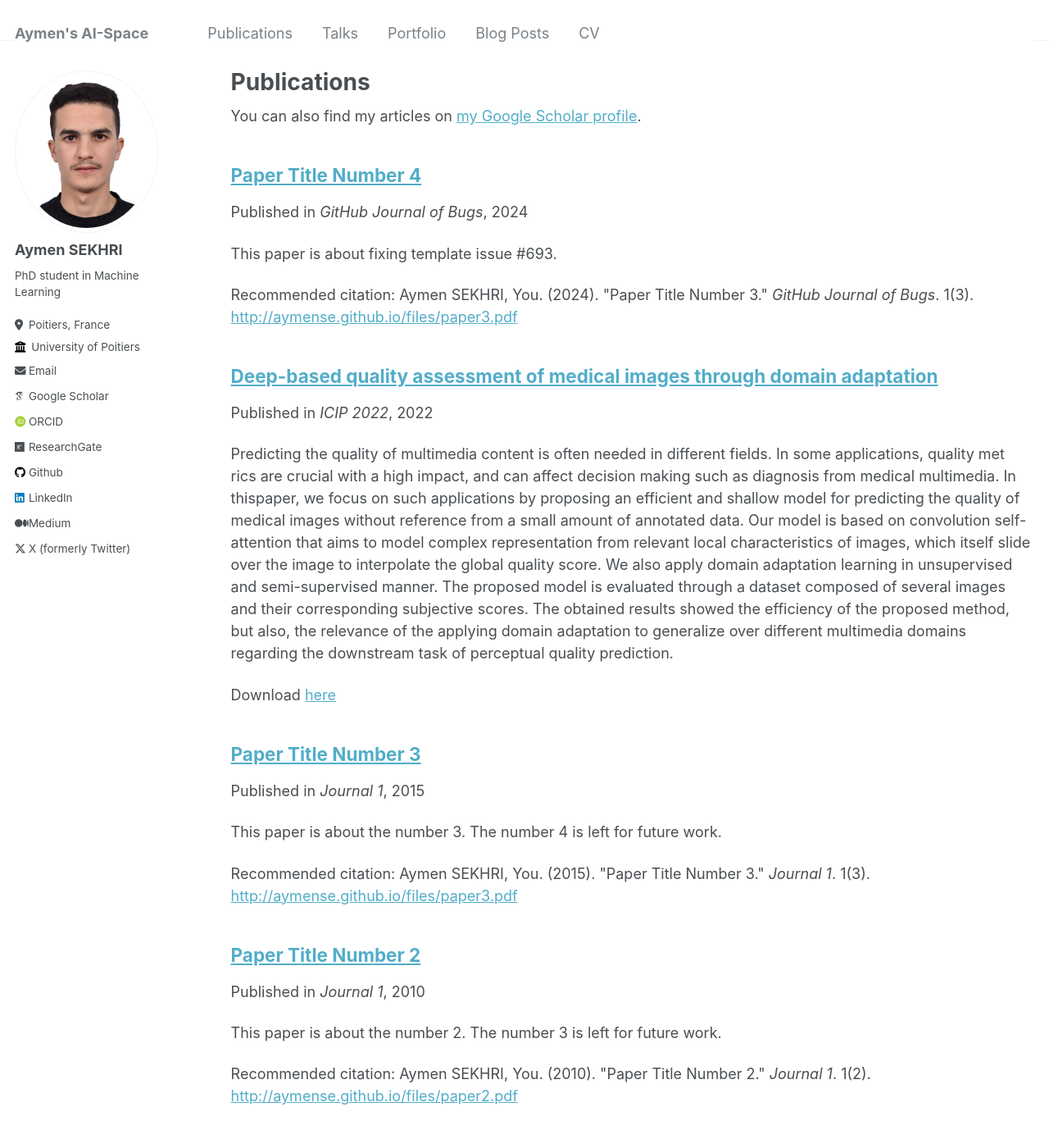
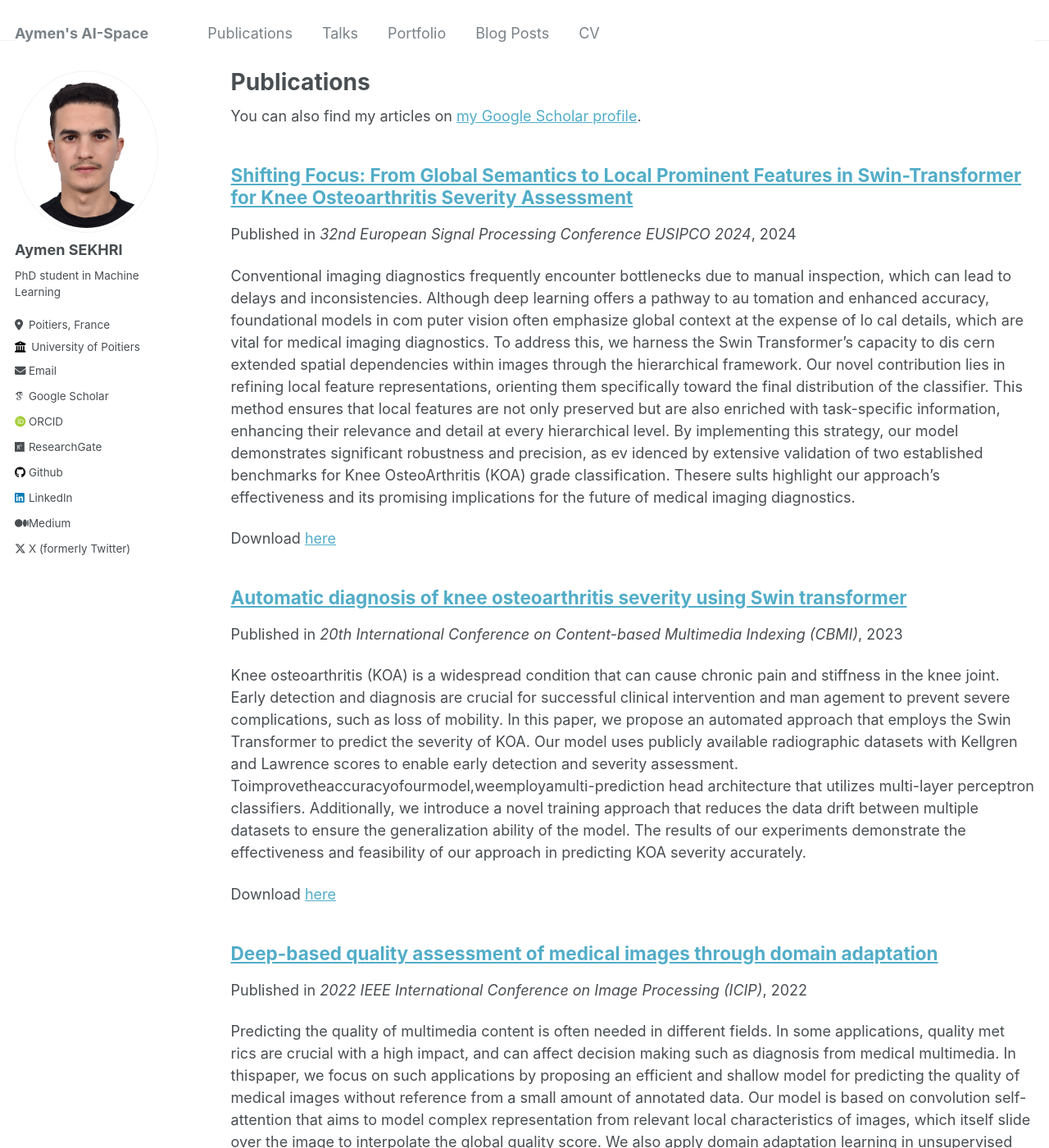
Before and after one commit to AymenSe/AymenSe.github.io, a Jekyll site: the page built from _pages/publications.md, in a window 1280 px wide and 1400 px high. Shown: the whole window at 82% size. Built offline with Jekyll 4.4.1, drawn with Linux system fonts in a browser that asks for light colours; some web fonts are replaced; a file with an impossible date is left out.

Commit message:
add the rest of the papers

```diff
--- a/_publications/2010-10-01-paper-title-number-2.md
+++ /dev/null
@@ -1,12 +0,0 @@
----
-title: "Paper Title Number 2"
-collection: publications
-permalink: /publication/2010-10-01-paper-title-number-2
-excerpt: 'This paper is about the number 2. The number 3 is left for future work.'
-date: 2010-10-01
-venue: 'Journal 1'
-paperurl: 'http://aymense.github.io/files/paper2.pdf'
-citation: 'Aymen SEKHRI, You. (2010). &quot;Paper Title Number 2.&quot; <i>Journal 1</i>. 1(2).'
----
-
-The contents above will be part of a list of publications, if the user clicks the link for the publication than the contents of section will be rendered as a full page, allowing you to provide more information about the paper for the reader. When publications are displayed as a single page, the contents of the above "citation" field will automatically be included below this section in a smaller font.
--- a/_publications/2015-10-01-paper-title-number-3.md
+++ /dev/null
@@ -1,12 +0,0 @@
----
-title: "Paper Title Number 3"
-collection: publications
-permalink: /publication/2015-10-01-paper-title-number-3
-excerpt: 'This paper is about the number 3. The number 4 is left for future work.'
-date: 2015-10-01
-venue: 'Journal 1'
-paperurl: 'http://aymense.github.io/files/paper3.pdf'
-citation: 'Aymen SEKHRI, You. (2015). &quot;Paper Title Number 3.&quot; <i>Journal 1</i>. 1(3).'
----
-
-The contents above will be part of a list of publications, if the user clicks the link for the publication than the contents of section will be rendered as a full page, allowing you to provide more information about the paper for the reader. When publications are displayed as a single page, the contents of the above "citation" field will automatically be included below this section in a smaller font.
--- a/_publications/2022-10-19-paper-title-number-1.md
+++ b/_publications/2022-10-19-paper-title-number-1.md
@@ -2,7 +2,7 @@
 title: "Deep-based quality assessment of medical images through domain adaptation"
 collection: publications
 date: 2022-10-19
-venue: 'ICIP 2022'
+venue: '2022 IEEE International Conference on Image Processing (ICIP)'
 paperurl: 'http://aymense.github.io/files/paper1.pdf'
 ---
 
--- /dev/null
+++ b/_publications/2023-07-10-paper-title-number-2.md
@@ -0,0 +1,9 @@
+---
+title: "Automatic diagnosis of knee osteoarthritis severity using Swin transformer"
+collection: publications
+date: 2023-07-10
+venue: '20th International Conference on Content-based Multimedia Indexing (CBMI)'
+paperurl: 'http://aymense.github.io/files/paper2.pdf'
+---
+
+Knee osteoarthritis (KOA) is a widespread condition that can cause chronic pain and stiffness in the knee joint. Early detection and diagnosis are crucial for successful clinical intervention and man agement to prevent severe complications, such as loss of mobility. In this paper, we propose an automated approach that employs the Swin Transformer to predict the severity of KOA. Our model uses publicly available radiographic datasets with Kellgren and Lawrence scores to enable early detection and severity assessment. Toimprovetheaccuracyofourmodel,weemployamulti-prediction head architecture that utilizes multi-layer perceptron classifiers. Additionally, we introduce a novel training approach that reduces the data drift between multiple datasets to ensure the generalization ability of the model. The results of our experiments demonstrate the effectiveness and feasibility of our approach in predicting KOA severity accurately.
--- a/_publications/2024-02-17-paper-title-number-4.md
+++ b/_publications/2024-02-17-paper-title-number-4.md
@@ -1,12 +1,9 @@
 ---
-title: "Paper Title Number 4"
+title: "Shifting Focus: From Global Semantics to Local Prominent Features in Swin-Transformer for Knee Osteoarthritis Severity Assessment"
 collection: publications
-permalink: /publication/2024-02-17-paper-title-number-4
-excerpt: 'This paper is about fixing template issue #693.'
-date: 2024-02-17
-venue: 'GitHub Journal of Bugs'
+date: 2024-03-15
+venue: '32nd European Signal Processing Conference EUSIPCO 2024'
 paperurl: 'http://aymense.github.io/files/paper3.pdf'
-citation: 'Aymen SEKHRI, You. (2024). &quot;Paper Title Number 3.&quot; <i>GitHub Journal of Bugs</i>. 1(3).'
 ---
 
-The contents above will be part of a list of publications, if the user clicks the link for the publication than the contents of section will be rendered as a full page, allowing you to provide more information about the paper for the reader. When publications are displayed as a single page, the contents of the above "citation" field will automatically be included below this section in a smaller font.
+Conventional imaging diagnostics frequently encounter bottlenecks due to manual inspection, which can lead to delays and inconsistencies. Although deep learning offers a pathway to au tomation and enhanced accuracy, foundational models in com puter vision often emphasize global context at the expense of lo cal details, which are vital for medical imaging diagnostics. To address this, we harness the Swin Transformer’s capacity to dis cern extended spatial dependencies within images through the hierarchical framework. Our novel contribution lies in refining local feature representations, orienting them specifically toward the final distribution of the classifier. This method ensures that local features are not only preserved but are also enriched with task-specific information, enhancing their relevance and detail at every hierarchical level. By implementing this strategy, our model demonstrates significant robustness and precision, as ev idenced by extensive validation of two established benchmarks for Knee OsteoArthritis (KOA) grade classification. Thesere sults highlight our approach’s effectiveness and its promising implications for the future of medical imaging diagnostics.
```
Also changed, not shown: _publications/2024-01-01-paper-title-number-3.md (added, +9 -0 lines), 2 other files.
